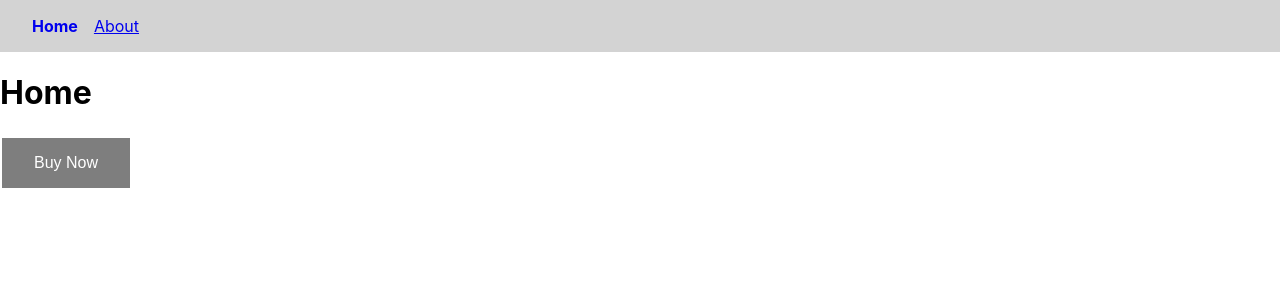
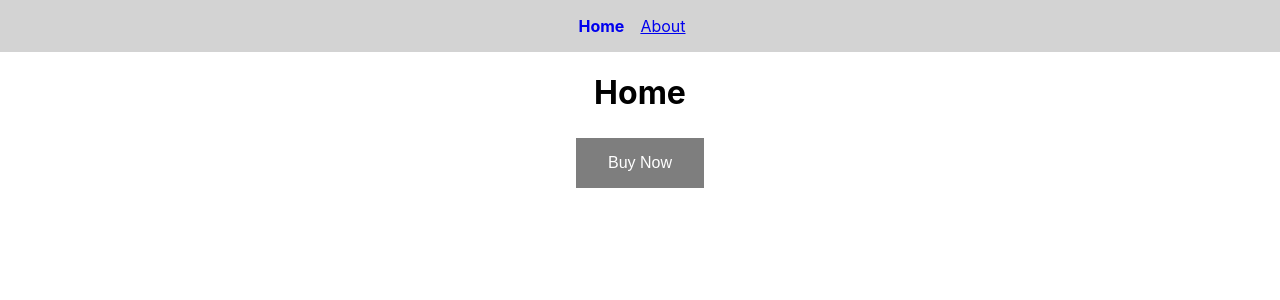
Before and after one commit to beingamit4197/react-router, a React (Create React App) app: page / in a window 1280 px wide. Shown: the top 300 px of the page. Built offline with nearby package versions, Linux system fonts and the light colour scheme.

Commit message:
No Match Route

```diff
--- a/src/App.css
+++ b/src/App.css
@@ -1,4 +1,4 @@
-.App {
+body {
   text-align: center;
 }
 
--- a/src/App.js
+++ b/src/App.js
@@ -4,6 +4,7 @@ import { Home } from './components/Home';
 import { About } from './components/About';
 import { Navbar } from './components/Navbar';
 import { OrderSummary } from './components/OrderSummary';
+import { NoMatch } from './components/NoMatch';
 
 function App() {
   return (
@@ -13,6 +14,7 @@ function App() {
         <Route path='/' element={<Home />} />
         <Route path='about' element={<About /> } />
         <Route path='order-summary' element={<OrderSummary /> } />
+        <Route path='*' element={< NoMatch />} />
       </Routes>
     </>
   );
--- /dev/null
+++ b/src/components/NoMatch.js
@@ -0,0 +1,9 @@
+import React from 'react'
+
+export const NoMatch = () => {
+  return (
+    <>
+    <h1>Page Not Found</h1>
+    </>
+  )
+}
```
